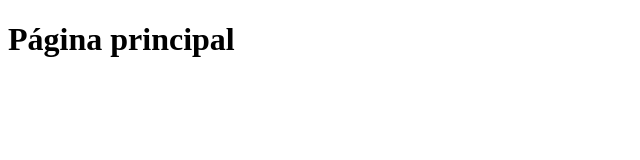
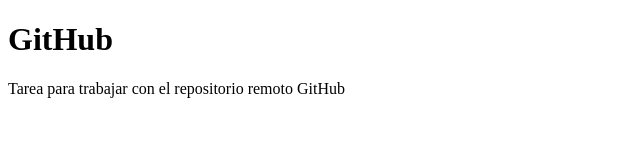
Before and after one commit to vanivanita/TAREA3, a plain HTML site: page index.html in a window 1280 px wide. Shown: the whole page, without its empty margins (0-640 px from the left). Drawn offline with Linux system fonts and the light colour scheme.

Commit message:
actualizacion de index

```diff
--- a/index.html
+++ b/index.html
@@ -2,10 +2,13 @@
 <html>
 <head>
 <meta charset="utf-8">
-<link rel="stylesheet" href="estilo.css">
+<link rel="stylesheet"
+href="estilo.css">
 <title>index</title>
 </head>
 <body>
-<h1>Página principal</h1>
+<h1>GitHub</h1>
+<p>Tarea para trabajar con el
+repositorio remoto GitHub</p>
 </body>
 </html>
```
